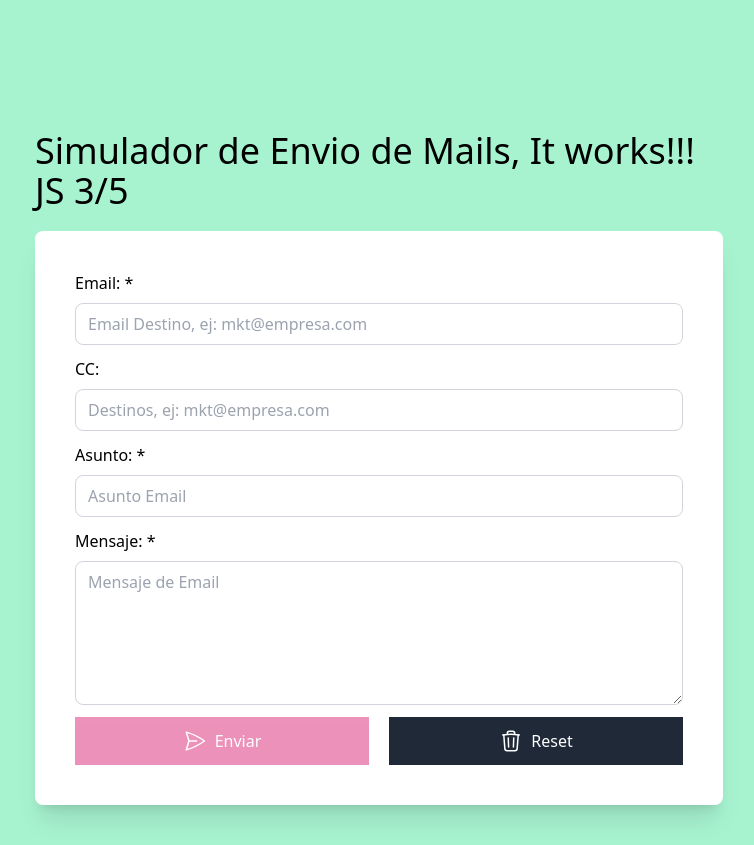
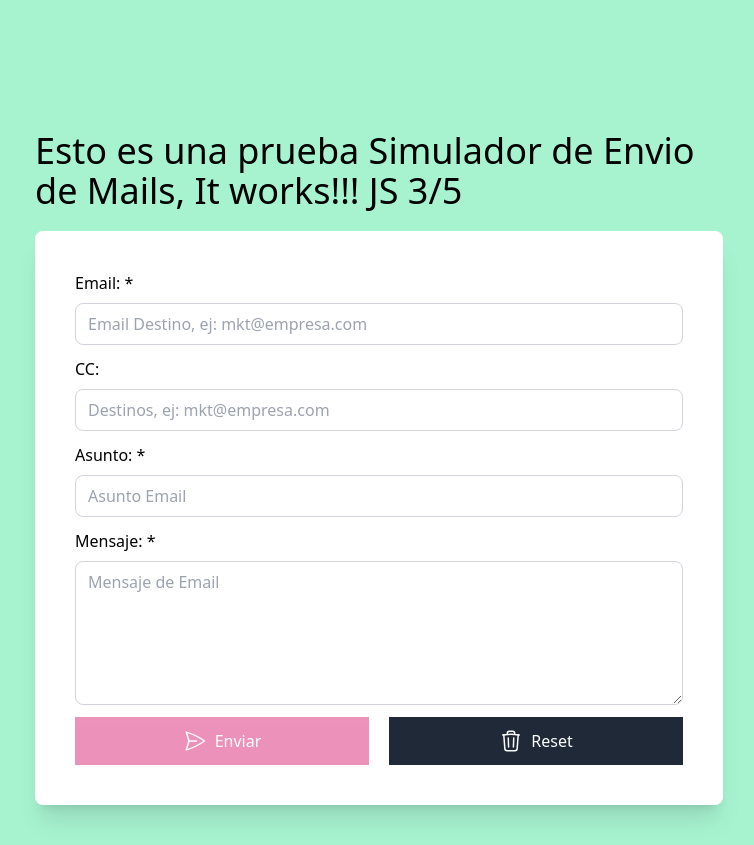
Before and after one commit to KennethTaipe06/BasicJavaScriptApp3, a website: page index.html in a window 1280 px wide. Shown: the part 37-882 px from the top of the page, without its empty margins (261-1015 px from the left). Drawn offline with nearby package versions, Linux system fonts and the light colour scheme.

Commit message:
Update index.html

```diff
--- a/index.html
+++ b/index.html
@@ -13,7 +13,7 @@
 
 <body class="min-h-screen bg-emerald-200">
     <div class="max-w-3xl mx-auto p-10">
-        <h1 class="text-4xl text-gray pt-32">Simulador de Envio de Mails, It works!!! JS 3/5</h1>
+        <h1 class="text-4xl text-gray pt-32">Esto es una prueba Simulador de Envio de Mails, It works!!! JS 3/5</h1>
         <div class="bg-white rounded-lg shadow-xl p-10 mt-5">
             <form id="formulario" class="space-y-3">
                 <div class="flex flex-col space-y-2">
```
